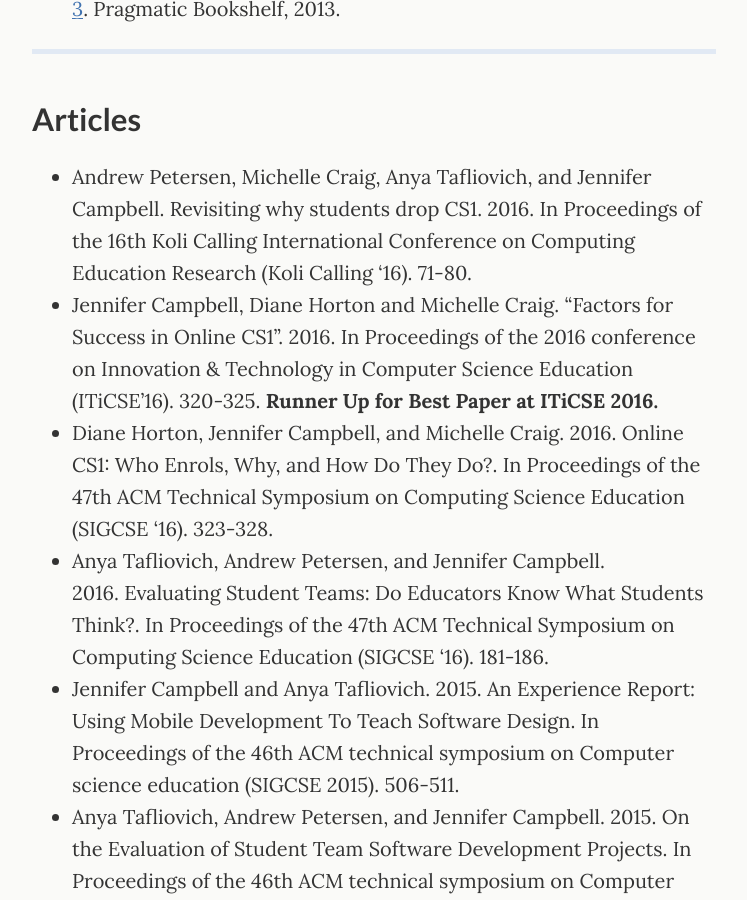
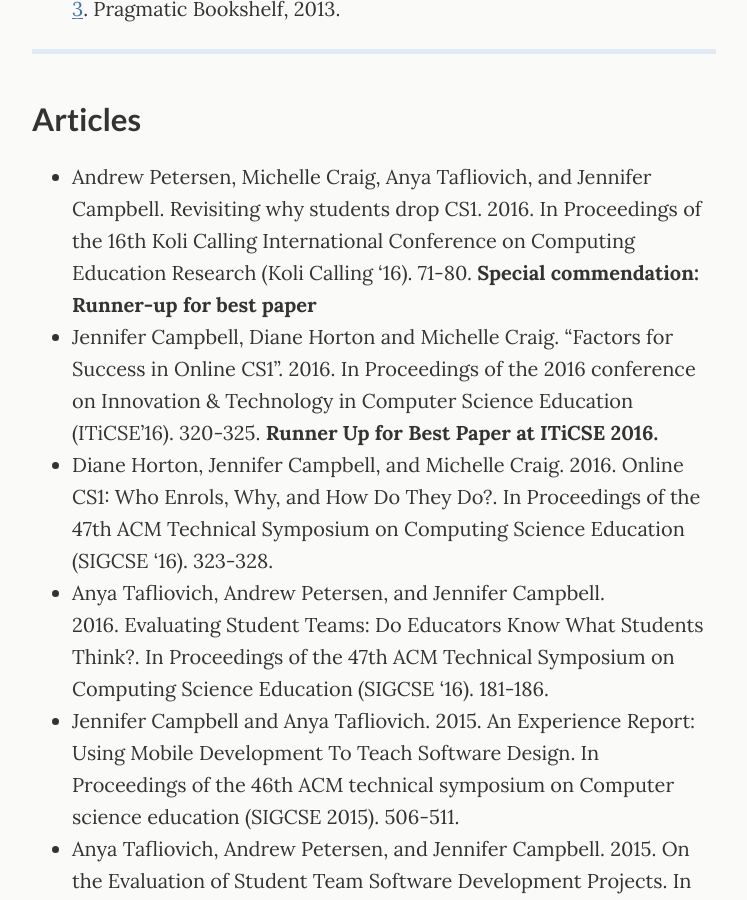
Before and after one commit to jencampbell/jencampbell.github.io, a Jekyll site: the page built from _pages/publications.md, in a window 1280 px wide and 900 px high, scrolled down 570 px. Shown: the whole window, without its empty margins (266-1013 px from the left). Built offline with Jekyll 4.4.1, drawn with Linux system fonts in a browser that asks for light colours.

Commit message:
added note about award

```diff
--- a/_pages/publications.md
+++ b/_pages/publications.md
@@ -37,7 +37,7 @@
 
 ## Articles
 
-- Andrew Petersen, Michelle Craig, Anya Tafliovich, and Jennifer Campbell. Revisiting why students drop CS1. 2016. In Proceedings of the 16th Koli Calling International Conference on Computing Education Research (Koli Calling '16). 71-80.
+- Andrew Petersen, Michelle Craig, Anya Tafliovich, and Jennifer Campbell. Revisiting why students drop CS1. 2016. In Proceedings of the 16th Koli Calling International Conference on Computing Education Research (Koli Calling '16). 71-80. **Special commendation: Runner-up for best paper**
 - Jennifer Campbell, Diane Horton and Michelle Craig. "Factors for Success in Online CS1". 2016. In Proceedings of the 2016 conference on Innovation & Technology in Computer Science Education (ITiCSE’16). 320-325. **Runner Up for Best Paper at ITiCSE 2016.**
 - Diane Horton, Jennifer Campbell, and Michelle Craig. 2016. Online CS1: Who Enrols, Why, and How Do They Do?. In Proceedings of the 47th ACM Technical Symposium on Computing Science Education (SIGCSE '16). 323-328.
 - Anya Tafliovich, Andrew Petersen, and Jennifer Campbell. 2016. Evaluating Student Teams: Do Educators Know What Students Think?. In Proceedings of the 47th ACM Technical Symposium on Computing Science Education (SIGCSE '16). 181-186.
```
